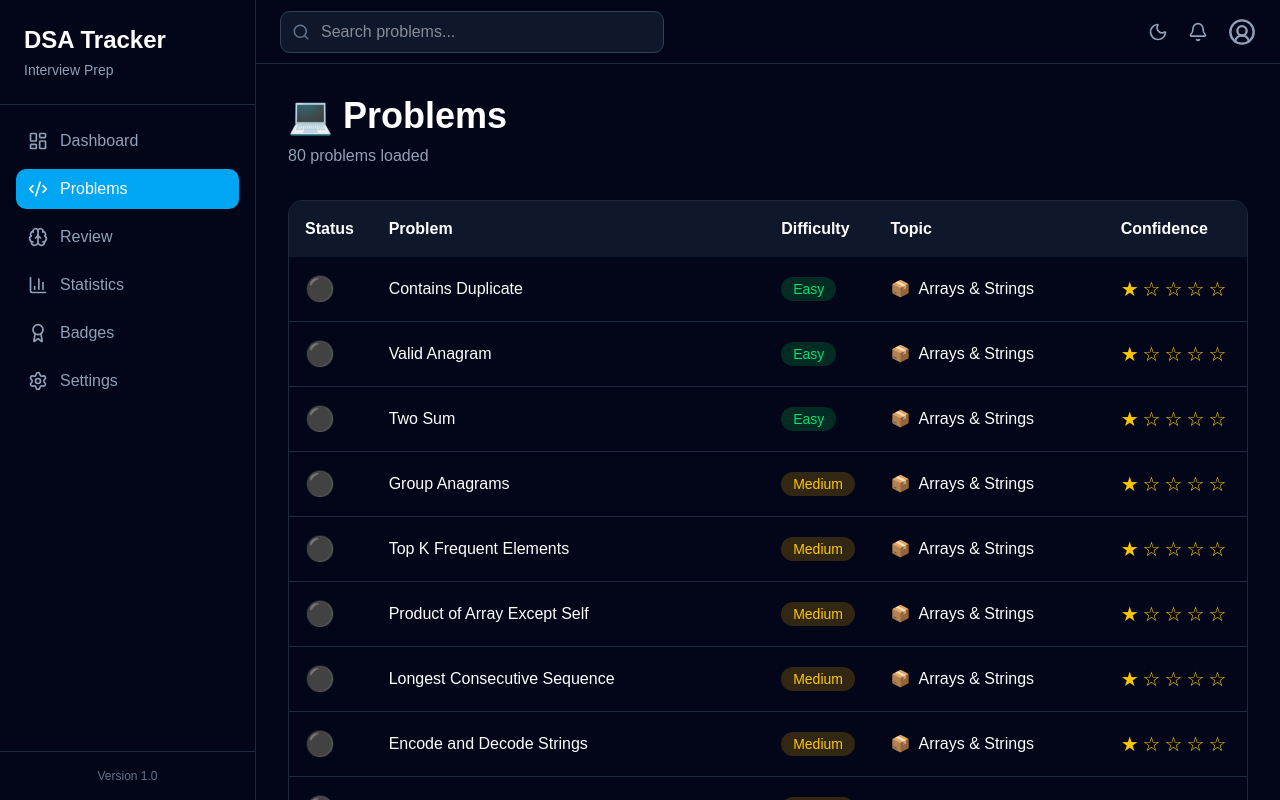
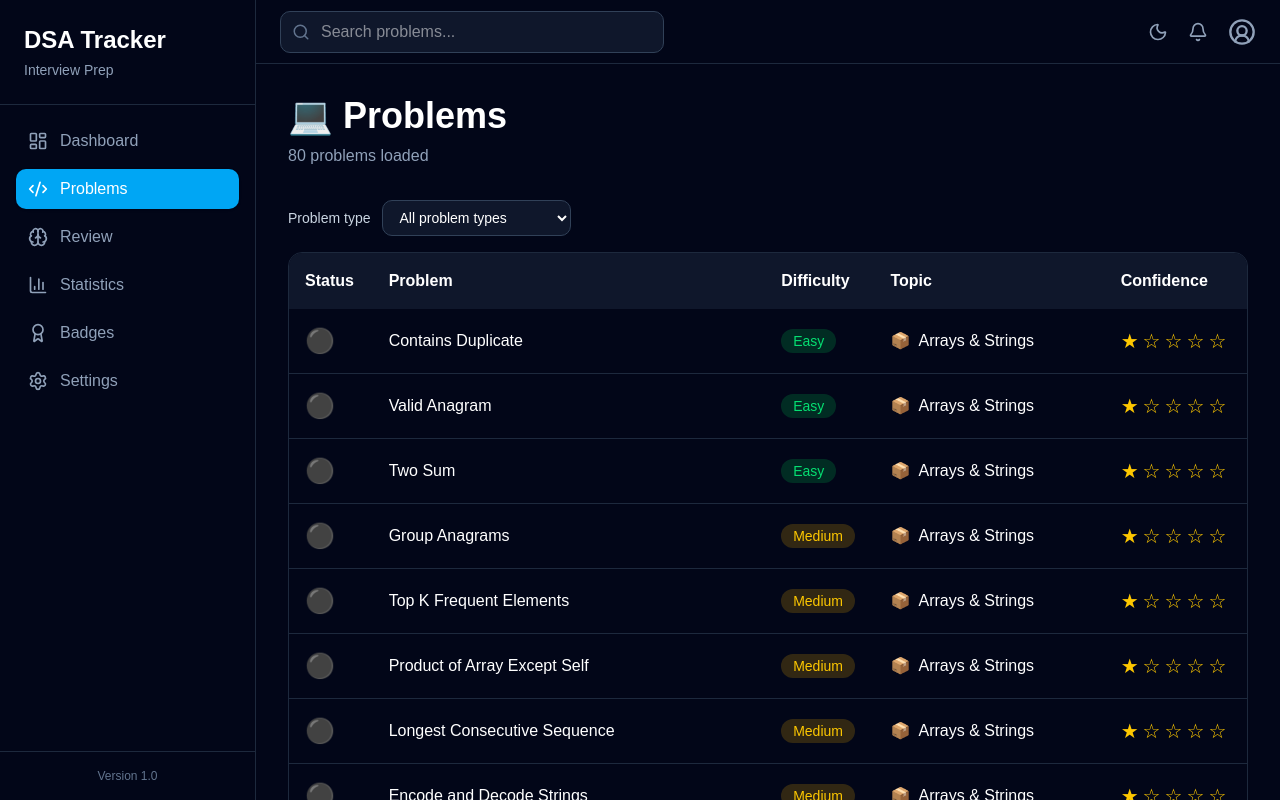
Before and after one commit to jcandyn/dsa-tracker, a React (Vite) app: page /problems in a window 1280 px wide. Built offline with nearby package versions, Linux system fonts and the light colour scheme.

Commit message:
Filter problems by course type

```diff
--- a/src/features/problems/components/FilterBar.tsx
+++ b/src/features/problems/components/FilterBar.tsx
@@ -0,0 +1,47 @@
+import { TOPICS } from "@/constants";
+
+export const COURSE_SET_FILTERS = [
+  { id: "all", label: "All problem types" },
+  { id: TOPICS.ARRAYS_STRINGS.id, label: "Arrays & Strings" },
+  { id: TOPICS.HASHING.id, label: "Hashing" },
+  { id: TOPICS.TWO_POINTERS.id, label: "Two Pointers" },
+  { id: TOPICS.SLIDING_WINDOW.id, label: "Sliding Window" },
+  { id: TOPICS.LINKED_LIST.id, label: "Linked Lists" },
+  { id: TOPICS.STACK.id, label: "Stacks & Queues" },
+  { id: TOPICS.TREES.id, label: "Trees" },
+  { id: TOPICS.GRAPHS.id, label: "Graphs" },
+  { id: TOPICS.HEAP.id, label: "Heaps" },
+  { id: TOPICS.INTERVALS.id, label: "Intervals" },
+  { id: TOPICS.BINARY_SEARCH.id, label: "Binary Search" },
+  { id: TOPICS.DP.id, label: "Dynamic Programming" },
+  { id: TOPICS.BACKTRACKING.id, label: "Backtracking" },
+  { id: TOPICS.GREEDY.id, label: "Greedy" },
+  { id: TOPICS.MATH.id, label: "Math" },
+] as const;
+
+interface Props {
+  value: string;
+  onChange: (value: string) => void;
+}
+
+const FilterBar = ({ value, onChange }: Props) => (
+  <div className="flex items-center gap-3">
+    <label htmlFor="course-set-filter" className="text-sm font-medium text-slate-300">
+      Problem type
+    </label>
+    <select
+      id="course-set-filter"
+      value={value}
+      onChange={(event) => onChange(event.target.value)}
+      className="rounded-lg border border-slate-700 bg-slate-900 px-3 py-2 text-sm text-white outline-none focus:border-sky-500"
+    >
+      {COURSE_SET_FILTERS.map((filter) => (
+        <option key={filter.id} value={filter.id}>
+          {filter.label}
+        </option>
+      ))}
+    </select>
+  </div>
+);
+
+export default FilterBar;
--- a/src/features/problems/components/ProblemRow.tsx
+++ b/src/features/problems/components/ProblemRow.tsx
@@ -20,8 +20,7 @@ const ProblemRow = ({ problem }: Props) => {
     );
   return (
     <tr
-        onClick={() => selectProblem(problem.id)}
-        className="group cursor-pointer border-b border-slate-800 transition-colors hover:bg-slate-900"
+        className="group border-b border-slate-800 transition-colors hover:bg-slate-900"
         >
       <td className="p-4">
         <StatusBadge
@@ -31,9 +30,13 @@ const ProblemRow = ({ problem }: Props) => {
       </td>
 
     <td className="p-4">
-        <span className="font-medium text-white transition-colors group-hover:text-slate-200">
+        <button
+          type="button"
+          onClick={() => selectProblem(problem.id)}
+          className="cursor-pointer font-medium text-white transition-colors hover:text-sky-300 group-hover:text-slate-200"
+        >
             {problem.title}
-        </span>
+        </button>
     </td>
 
       <td className="p-4">
--- a/src/features/problems/components/ProblemTable.tsx
+++ b/src/features/problems/components/ProblemTable.tsx
@@ -1,13 +1,26 @@
+import { useMemo, useState } from "react";
 import { useProblemStore } from "@/store/problemStore";
 
+import FilterBar from "./FilterBar";
 import ProblemRow from "./ProblemRow";
 
 const ProblemTable = () => {
   const problems = useProblemStore((state) => state.problems);
+  const [courseSet, setCourseSet] = useState("all");
+
+  const filteredProblems = useMemo(
+    () => courseSet === "all"
+      ? problems
+      : problems.filter((problem) => problem.topic.id === courseSet),
+    [courseSet, problems],
+  );
 
   return (
-    <div className="overflow-hidden rounded-xl border border-slate-800">
-      <table className="w-full">
+    <div className="space-y-4">
+      <FilterBar value={courseSet} onChange={setCourseSet} />
+
+      <div className="overflow-hidden rounded-xl border border-slate-800">
+        <table className="w-full">
         <thead className="bg-slate-900">
           <tr>
             <th className="p-4 text-left">Status</th>
@@ -18,15 +31,22 @@ const ProblemTable = () => {
           </tr>
         </thead>
 
-        <tbody>
-          {problems.map((problem) => (
+          <tbody>
+          {filteredProblems.map((problem) => (
             <ProblemRow
               key={problem.id}
               problem={problem}
             />
           ))}
-        </tbody>
-      </table>
+          </tbody>
+        </table>
+      </div>
+
+      {filteredProblems.length === 0 && (
+        <p className="rounded-xl border border-dashed border-slate-700 p-8 text-center text-slate-400">
+          No problems match this type.
+        </p>
+      )}
     </div>
   );
 };
```
